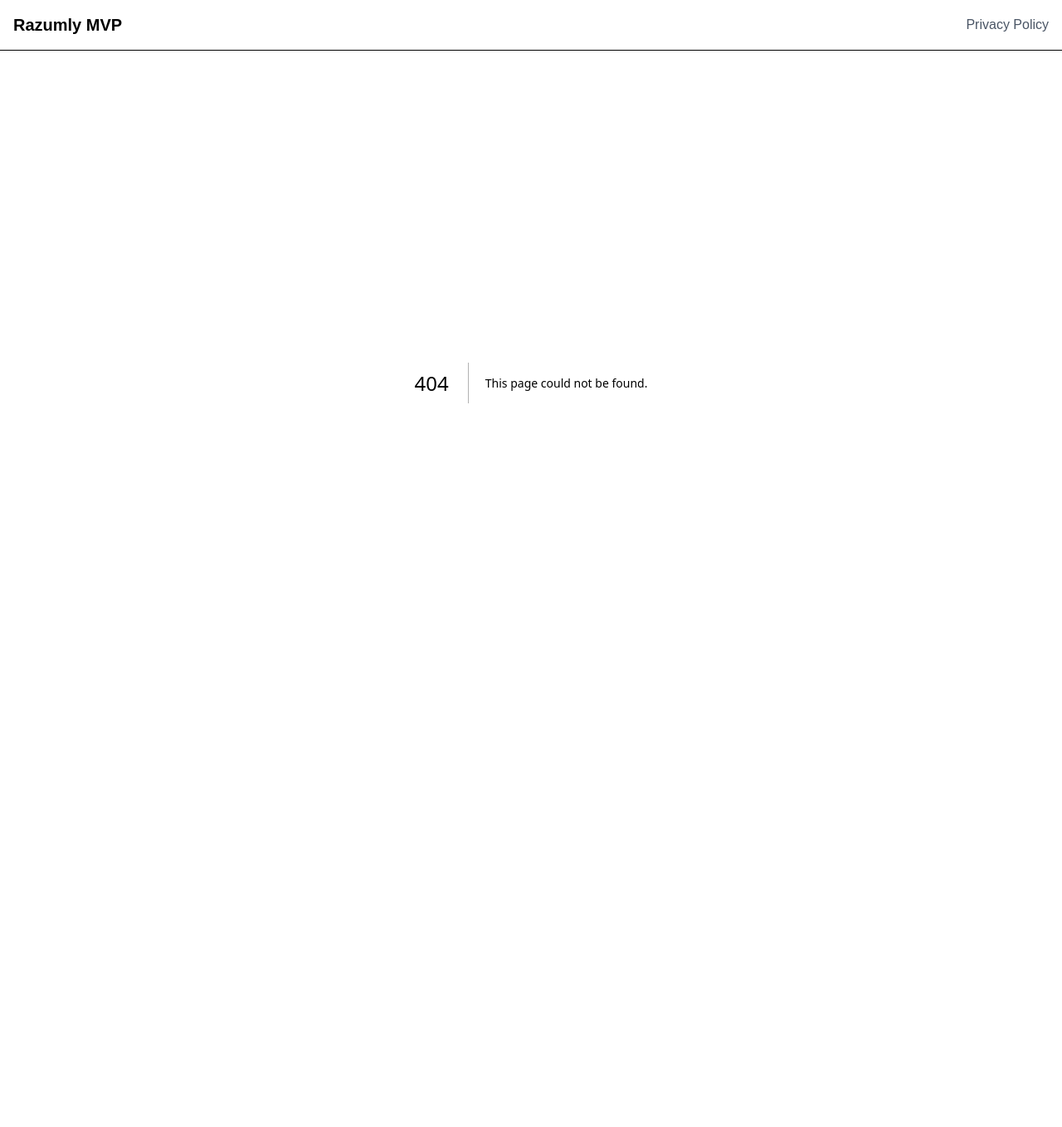
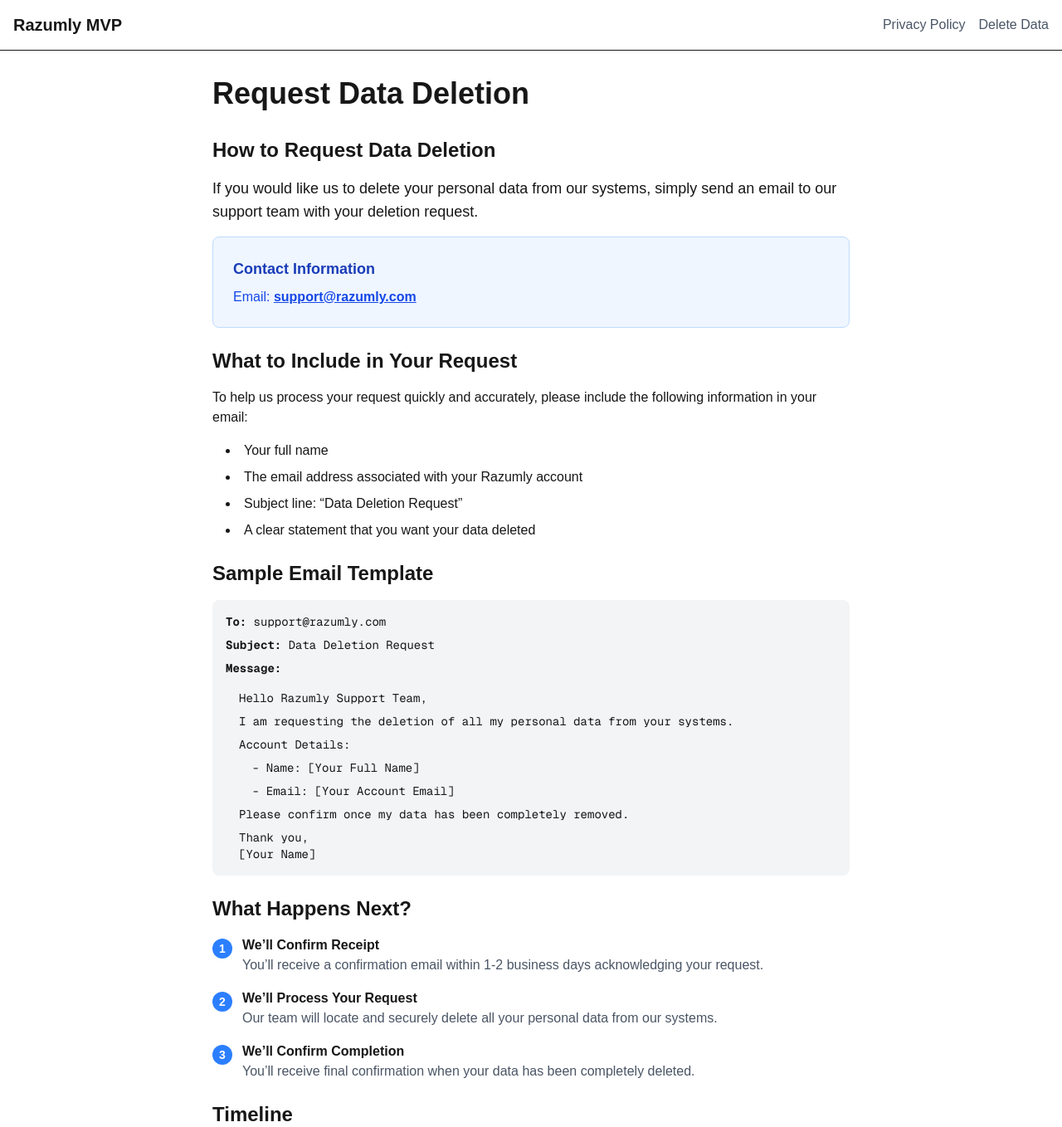
Before and after one commit to camka14/razumly, a Next.js app: page /delete-data in a window 1280 px wide. Before the commit this address had no page. Shown: the top 1358 px of the page at 83% size. Before the commit the page ends 861 px from the top, so only its background shows below. Built offline with nearby package versions, Linux system fonts and the light colour scheme.

Commit message:
Added data deletion page

```diff
--- /dev/null
+++ b/app/delete-data/page.tsx
@@ -0,0 +1,144 @@
+export const metadata = {
+  title: 'Request Data Deletion - Razumly MVP',
+  description: 'Learn how to request deletion of your personal data from Razumly MVP',
+};
+
+export default function DataDeletionPage() {
+  return (
+    <div className="min-h-screen bg-background text-foreground">
+      <div className="container mx-auto px-4 py-8">
+        <div className="max-w-3xl mx-auto">
+          <h1 className="text-4xl font-bold mb-8">Request Data Deletion</h1>
+
+          <div className="space-y-6">
+            <section>
+              <h2 className="text-2xl font-semibold mb-4">How to Request Data Deletion</h2>
+              <p className="text-lg mb-4">
+                If you would like us to delete your personal data from our systems,
+                simply send an email to our support team with your deletion request.
+              </p>
+
+              <div className="bg-blue-50 dark:bg-blue-900/20 border border-blue-200 dark:border-blue-800 rounded-lg p-6 mb-6">
+                <h3 className="text-lg font-semibold mb-2 text-blue-800 dark:text-blue-200">
+                  Contact Information
+                </h3>
+                <p className="text-blue-700 dark:text-blue-300">
+                  Email: <a
+                    href="mailto:support@razumly.com"
+                    className="font-semibold underline hover:no-underline"
+                  >
+                    support@razumly.com
+                  </a>
+                </p>
+              </div>
+            </section>
+
+            <section>
+              <h2 className="text-2xl font-semibold mb-4">What to Include in Your Request</h2>
+              <p className="mb-4">
+                To help us process your request quickly and accurately, please include the following information in your email:
+              </p>
+              <ul className="list-disc list-inside space-y-2 ml-4">
+                <li>Your full name</li>
+                <li>The email address associated with your Razumly account</li>
+                <li>Subject line: &ldquo;Data Deletion Request&rdquo;</li>
+                <li>A clear statement that you want your data deleted</li>
+              </ul>
+            </section>
+
+            <section>
+              <h2 className="text-2xl font-semibold mb-4">Sample Email Template</h2>
+              <div className="bg-gray-100 dark:bg-gray-800 rounded-lg p-4 font-mono text-sm">
+                <p className="mb-2"><strong>To:</strong> support@razumly.com</p>
+                <p className="mb-2"><strong>Subject:</strong> Data Deletion Request</p>
+                <p className="mb-4"><strong>Message:</strong></p>
+                <div className="ml-4 space-y-2">
+                  <p>Hello Razumly Support Team,</p>
+                  <p>I am requesting the deletion of all my personal data from your systems.</p>
+                  <p>Account Details:</p>
+                  <p className="ml-4">- Name: [Your Full Name]</p>
+                  <p className="ml-4">- Email: [Your Account Email]</p>
+                  <p>Please confirm once my data has been completely removed.</p>
+                  <p>Thank you,<br />[Your Name]</p>
+                </div>
+              </div>
+            </section>
+
+            <section>
+              <h2 className="text-2xl font-semibold mb-4">What Happens Next?</h2>
+              <div className="space-y-4">
+                <div className="flex items-start space-x-3">
+                  <div className="bg-blue-500 text-white rounded-full w-6 h-6 flex items-center justify-center text-sm font-bold mt-1">
+                    1
+                  </div>
+                  <div>
+                    <h3 className="font-semibold">We&rsquo;ll Confirm Receipt</h3>
+                    <p className="text-gray-600">
+                      You&rsquo;ll receive a confirmation email within 1-2 business days acknowledging your request.
+                    </p>
+                  </div>
+                </div>
+
+                <div className="flex items-start space-x-3">
+                  <div className="bg-blue-500 text-white rounded-full w-6 h-6 flex items-center justify-center text-sm font-bold mt-1">
+                    2
+                  </div>
+                  <div>
+                    <h3 className="font-semibold">We&rsquo;ll Process Your Request</h3>
+                    <p className="text-gray-600">
+                      Our team will locate and securely delete all your personal data from our systems.
+                    </p>
+                  </div>
+                </div>
+
+                <div className="flex items-start space-x-3">
+                  <div className="bg-blue-500 text-white rounded-full w-6 h-6 flex items-center justify-center text-sm font-bold mt-1">
+                    3
+                  </div>
+                  <div>
+                    <h3 className="font-semibold">We&rsquo;ll Confirm Completion</h3>
+                    <p className="text-gray-600">
+                      You&rsquo;ll receive final confirmation when your data has been completely deleted.
+                    </p>
+                  </div>
+                </div>
+              </div>
+            </section>
+
+            <section>
+              <h2 className="text-2xl font-semibold mb-4">Timeline</h2>
+              <p>
+                We typically process data deletion requests within **30 days** of receiving them.
+                Complex requests may take longer, but we&rsquo;ll keep you informed of our progress.
+              </p>
+            </section>
+
+            <section>
+              <h2 className="text-2xl font-semibold mb-4">Important Notes</h2>
+              <ul className="list-disc list-inside space-y-2 ml-4 text-gray-700 dark:text-gray-300">
+                <li>Data deletion is permanent and cannot be undone</li>
+                <li>Some data may be retained if required by law or for legitimate business purposes</li>
+                <li>You may need to delete the app from your device separately</li>
+                <li>This request is free of charge</li>
+              </ul>
+            </section>
+
+            <section className="border-t pt-6">
+              <h2 className="text-2xl font-semibold mb-4">Questions?</h2>
+              <p>
+                If you have any questions about the data deletion process or need assistance with your request,
+                don&rsquo;t hesitate to contact us at{' '}
+                <a
+                  href="mailto:support@razumly.com"
+                  className="text-blue-600 dark:text-blue-400 underline hover:no-underline"
+                >
+                  support@razumly.com
+                </a>
+              </p>
+            </section>
+          </div>
+        </div>
+      </div>
+    </div>
+  );
+}
--- a/app/layout.tsx
+++ b/app/layout.tsx
@@ -35,6 +35,9 @@
               <Link href="/privacy-policy" className="text-gray-600 hover:text-gray-900">
                 Privacy Policy
               </Link>
+              <Link href="/delete-data" className="text-gray-600 hover:text-gray-900">
+                Delete Data
+              </Link>
             </div>
           </nav>
         </header>
--- a/app/privacy-policy/page.tsx
+++ b/app/privacy-policy/page.tsx
@@ -109,8 +109,7 @@
                 If you have any questions about this Privacy Policy or our data practices, please contact us at:
               </p>
               <div className="bg-gray-100 dark:bg-gray-800 p-4 rounded-lg">
-                <p><strong>Email:</strong> privacy@razumly.com</p>
-                <p><strong>Address:</strong> [Your Company Address]</p>
+                <p><strong>Email:</strong> support@razumly.com</p>
               </div>
             </section>
           </div>
```
